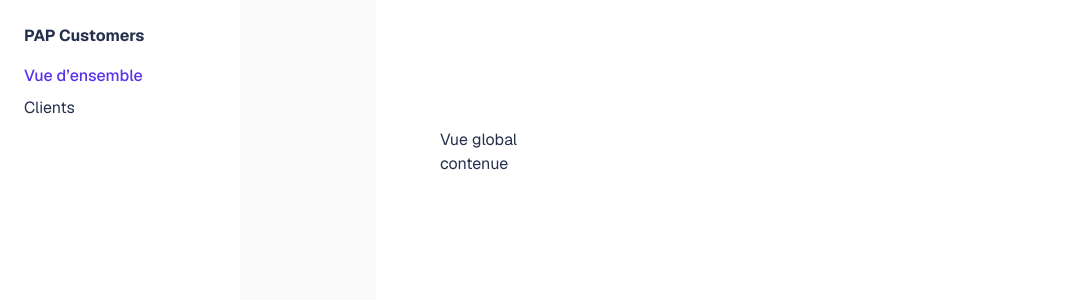
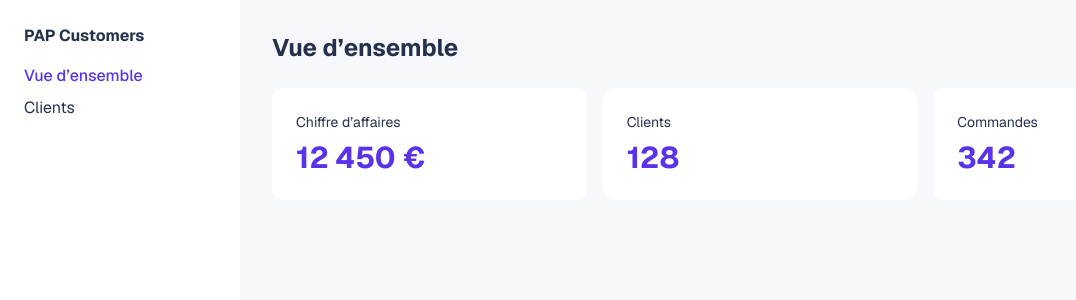
Before and after one commit to YoanGvs/pap-customers, a Next.js app: page / in a window 1280 px wide. Shown: the top 300 px of the page, without its empty margins (0-1076 px from the left). Built offline with nearby package versions, Linux system fonts and the light colour scheme.

Commit message:
💄 Ajoute les cartes du tableau de bord

```diff
--- a/src/app/page.tsx
+++ b/src/app/page.tsx
@@ -1,10 +1,24 @@
 export default function Home() {
   return (
-    <div className="flex flex-col flex-1 items-center justify-center bg-zinc-50 font-sans dark:bg-black">
-      <main className="flex flex-1 w-full max-w-3xl flex-col items-center justify-between py-32 px-16 bg-white dark:bg-black sm:items-start">
-        <h1>Vue global</h1>
-        <p>contenue</p>
-      </main>
-    </div>
+    <main className="p-4 md:p-8">
+      <h1 className="text-2xl font-bold">Vue d’ensemble</h1>
+
+      <section className="mt-6 flex flex-col gap-4 md:flex-row">
+        <article className="flex-1 rounded-xl bg-surface p-6">
+          <p className="text-sm">Chiffre d’affaires</p>
+          <p className="mt-2 text-3xl font-bold text-primary">12 450 €</p>
+        </article>
+
+        <article className="flex-1 rounded-xl bg-surface p-6">
+          <p className="text-sm">Clients</p>
+          <p className="mt-2 text-3xl font-bold text-primary">128</p>
+        </article>
+
+        <article className="flex-1 rounded-xl bg-surface p-6">
+          <p className="text-sm">Commandes</p>
+          <p className="mt-2 text-3xl font-bold text-primary">342</p>
+        </article>
+      </section>
+    </main>
   );
 }
```
